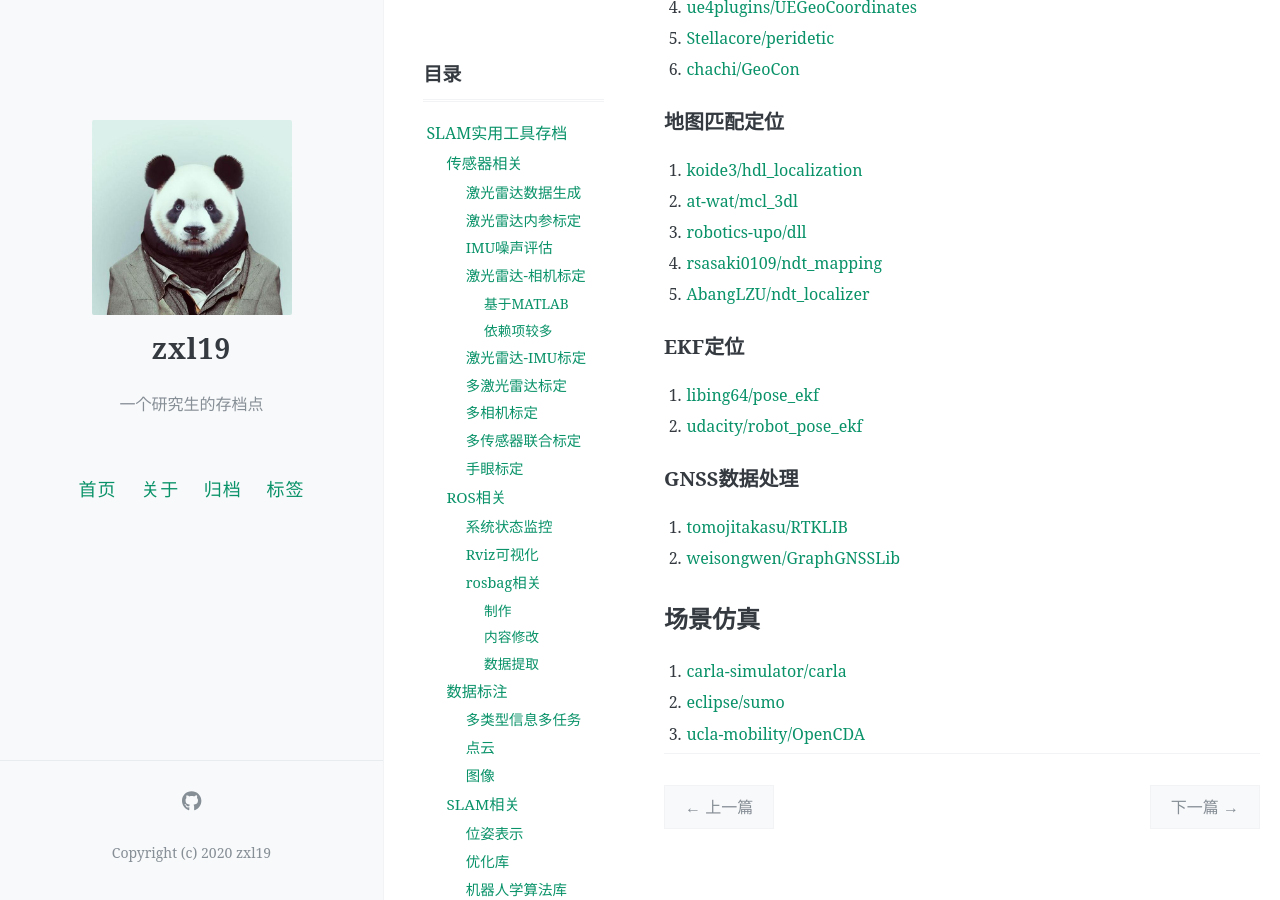
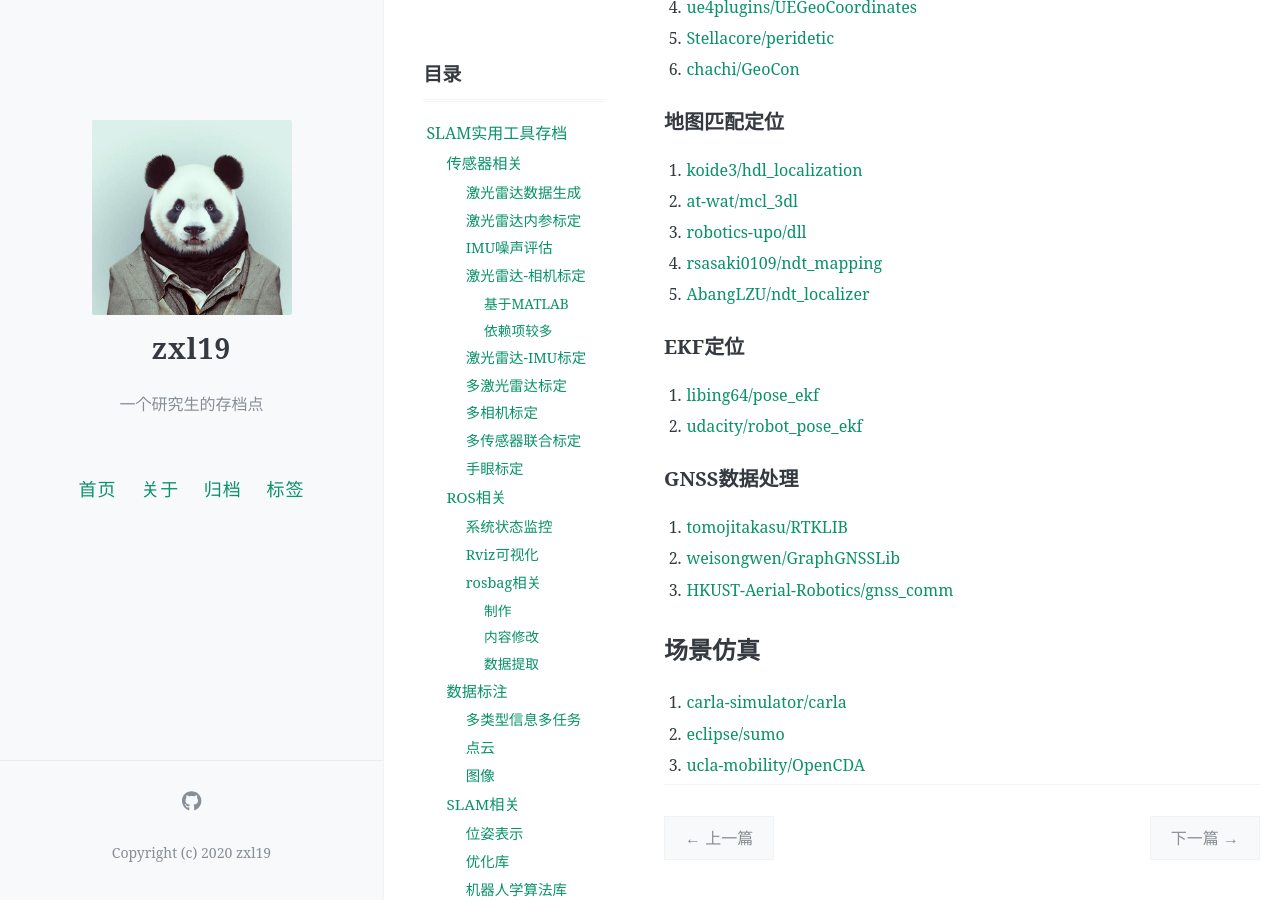
Before and after one commit to zxl19/zxl19.github.io, a Jekyll site: the page built from _posts/2021-05-25-slam-tool.md, in a window 1280 px wide and 900 px high, scrolled down 7344 px. Built offline with Jekyll 4.4.1, drawn with Linux system fonts in a browser that asks for light colours; comment, search, counter and statistics services are not loaded.

Commit message:
Update 2021-05-25-slam-tool.md

```diff
--- a/_posts/2021-05-25-slam-tool.md
+++ b/_posts/2021-05-25-slam-tool.md
@@ -286,6 +286,7 @@ pinned: false
 
 1. [tomojitakasu/RTKLIB](https://github.com/tomojitakasu/RTKLIB)
 2. [weisongwen/GraphGNSSLib](https://github.com/weisongwen/GraphGNSSLib)
+3. [HKUST-Aerial-Robotics/gnss_comm](https://github.com/HKUST-Aerial-Robotics/gnss_comm)
 
 ## 场景仿真
 
```
